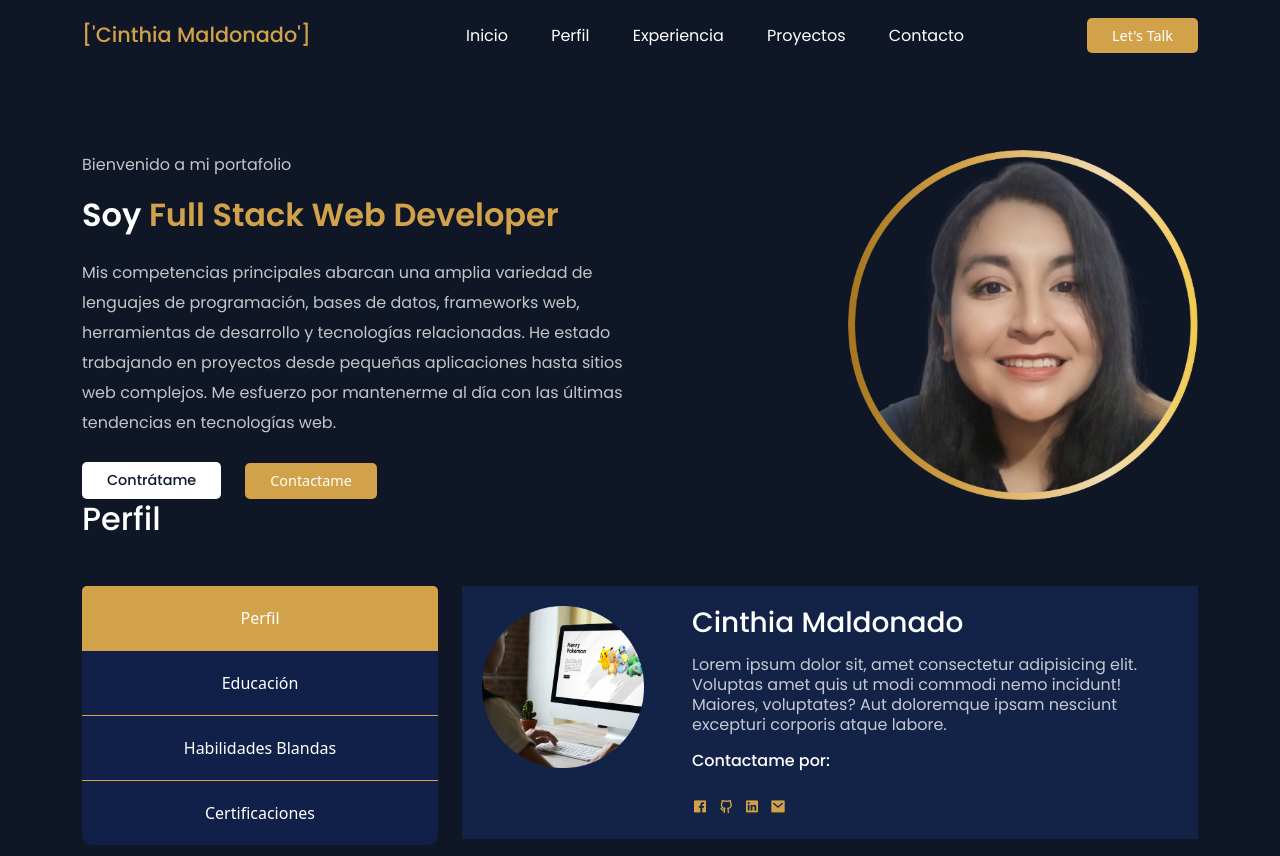
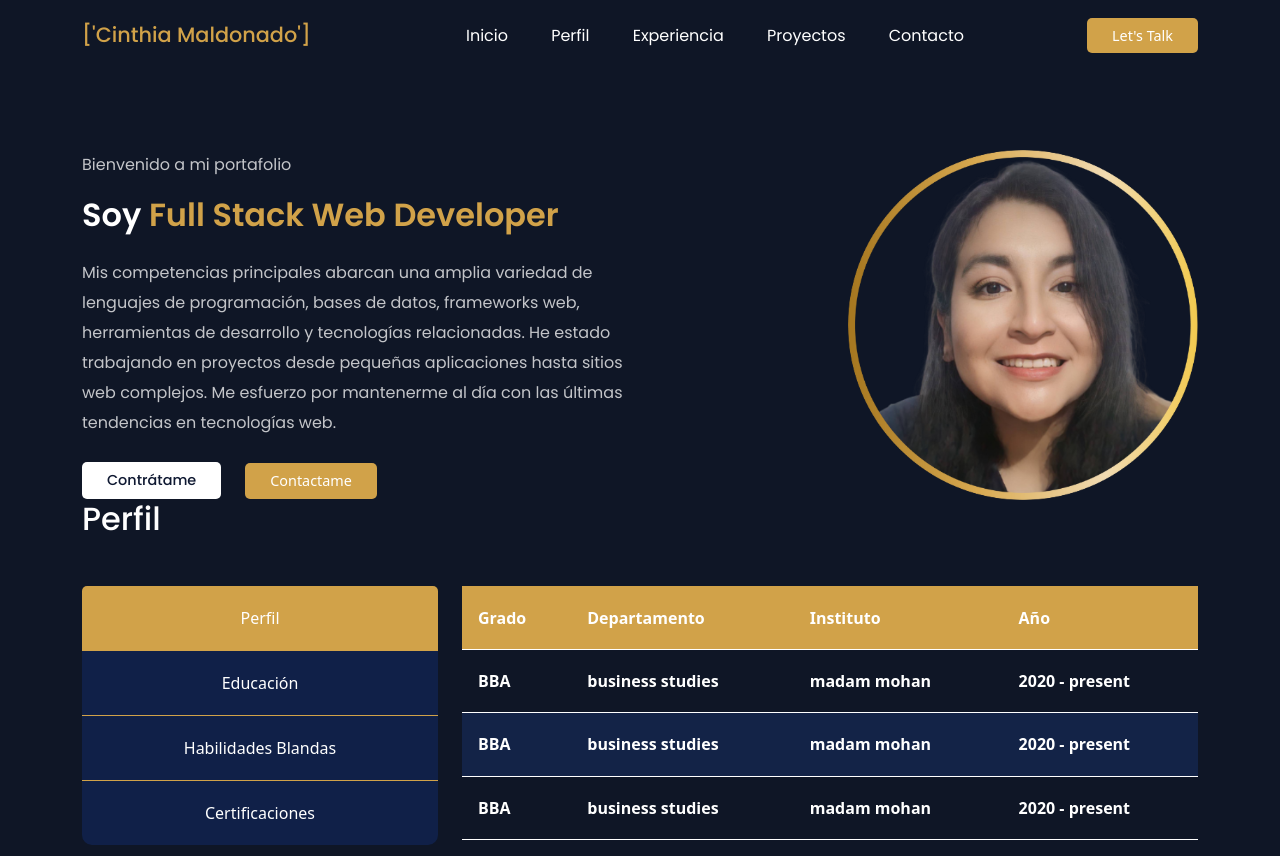
Before and after one commit to cinthiapiera/Portafolio, a React (Create React App) app: page / in a window 1280 px wide. Both pictures are taken after a click on the button "Educación". Built offline with nearby package versions, Linux system fonts and the light colour scheme.

Commit message:
skills :)

```diff
--- a/src/components/About/About.css
+++ b/src/components/About/About.css
@@ -29,7 +29,8 @@
 
 .perfil__content__wrapper {
     background: #132347;
-    padding: 20px;
+    padding: 30px;
+    border-radius: 10px;
 }
 
 .perfil__content h3{
@@ -46,7 +47,9 @@
 }
 
 .perfil__img{
-    /* background: white; */
+    background: #d1a249;
+    border-radius: 10px;
+    height: 185px;
 }
 
 .social__links span{
--- a/src/components/About/About.jsx
+++ b/src/components/About/About.jsx
@@ -1,9 +1,12 @@
-import React from 'react';
+import React, { useState} from 'react';
 import './About.css';
 import { Container, Row, Col } from 'reactstrap';
 import perfil from '../../assests/perfil.png';
+import Education from './Education';
+import Skills from './Skills';
 
 const About = () => {
+    const [perfilFilter, setPerfilFilter] = useState('PERFIL');
   return (
     <section id='perfil'>
         <Container>
@@ -13,14 +16,15 @@ const About = () => {
                 </Col>
                 <Col lg='4' md='3'>
                     <div className="perfil__btns d-flex flex-column align-items-center">
-                        <button className="perfil__btn perfil__btn-active ">Perfil</button>
-                        <button className="perfil__btn">Educación</button>
-                        <button className="perfil__btn">Habilidades Blandas</button>
-                        <button className="perfil__btn">Certificaciones</button>
+                        <button className="perfil__btn perfil__btn-active" onClick={()=>setPerfilFilter('PERFIL')}>Perfil</button>
+                        <button className="perfil__btn" onClick={()=>setPerfilFilter('EDUCACION')}>Educación</button>
+                        <button className="perfil__btn" onClick={()=>setPerfilFilter('SKILLS')}>Habilidades Blandas</button>
+                        <button className="perfil__btn" >Certificaciones</button>
                     </div>
                 </Col>
                 <Col lg='8' md='9'>
-                    <div className="perfil__content__wrapper d-flex gap-5">
+                    {
+                        perfilFilter === 'PERFIL' &&  <div className="perfil__content__wrapper d-flex gap-5">
                         <div className="perfil__img w-25">
                             <img src={perfil} alt="" className='w-100'/>
                         </div>
@@ -28,7 +32,7 @@ const About = () => {
                             <h3>Cinthia Maldonado</h3>
                             <p>Lorem ipsum dolor sit, amet consectetur adipisicing elit. Voluptas amet quis ut modi commodi nemo incidunt! Maiores, voluptates? Aut doloremque ipsam nesciunt excepturi corporis atque labore.</p>
                             <div className="social__links">
-                                <h6 className='mb-4'>Contactame por:</h6>
+                                <h6 className='mb-3'>Contactame por:</h6>
                                 <span><a href="#f"><i class="ri-facebook-box-fill"></i></a></span>
                                 <span><a href="#g"><i class="ri-github-line"></i></a></span>
                                 <span><a href="#l"><i class="ri-linkedin-box-fill"></i></a></span>
@@ -36,6 +40,13 @@ const About = () => {
                             </div>
                         </div>
                     </div>
+                    }
+                    {
+                        perfilFilter === 'EDUCACION' && <Education/>
+                    }
+                    {
+                        perfilFilter === 'SKILLS' && <Skills/>
+                    }
                 </Col>
             </Row>
         </Container>
--- /dev/null
+++ b/src/components/About/Education.css
@@ -0,0 +1,26 @@
+.table{
+    border: none;
+    border-collapse: collapse;
+    bottom: 1px solid #132347;
+    border-radius: 5px;
+}
+
+th,td{
+    padding: 1.2rem 1rem !important;
+    font-size: 1rem;
+}
+
+thead{
+    background: #d1a249;
+    color: #fff;
+}
+
+tr{
+    font-size: 0.9rem;
+    color: #fff;
+    font-weight: 400;
+}
+
+tr:nth-child(even){
+    background: #132347;
+}
--- /dev/null
+++ b/src/components/About/Education.jsx
@@ -0,0 +1,39 @@
+import React from 'react';
+import './Education.css';
+
+const Education = () => {
+  return (
+    <table className='table'>
+        <thead>
+            <tr>
+                <th>Grado</th>
+                <th>Departamento</th>
+                <th>Instituto</th>
+                <th>Año</th>
+            </tr>
+        </thead>
+        <tbody>
+            <tr>
+                <th>BBA</th>
+                <th>business studies</th>
+                <th>madam mohan</th>
+                <th>2020 - present</th>
+            </tr>
+            <tr>
+                <th>BBA</th>
+                <th>business studies</th>
+                <th>madam mohan</th>
+                <th>2020 - present</th>
+            </tr>
+            <tr>
+                <th>BBA</th>
+                <th>business studies</th>
+                <th>madam mohan</th>
+                <th>2020 - present</th>
+            </tr>
+        </tbody>
+    </table>
+  )
+}
+
+export default Education
--- /dev/null
+++ b/src/components/About/Skills.css
@@ -0,0 +1,32 @@
+.skills__wrapper{
+    background: #132347;
+    padding: 20px;
+    border-radius: 10px;
+}
+
+.skill__bar{
+    height: 5px;
+    width: 100%;
+    position: relative;
+    background: #c1ceff;
+    z-index: 999;
+}
+
+.skill__bar-percentage{
+    background: #7865ff;
+    width: 50%;
+    height: 5px;
+    position: absolute;
+    z-index: 1000;
+    top: 0;
+    left: 0;
+    border-radius: 50px;
+}
+
+.skill__title span{
+    color: #fff;
+}
+
+.skill__title{
+    margin-bottom: 10px;
+}
--- /dev/null
+++ b/src/components/About/Skills.jsx
@@ -0,0 +1,80 @@
+import React from 'react';
+import './Skills.css';
+
+const frontendSkills = [
+    {
+        title: 'HTML/CSS',
+        percentage: '90%'
+    },
+    {
+        title: 'JavaScript',
+        percentage: '85%'
+    },
+    {
+        title: 'React.js',
+        percentage: '65%'
+    },
+    {
+        title: 'Redux',
+        percentage: '75%'
+    }
+]
+
+const backendSkills = [
+    {
+        title: 'Node.js',
+        percentage: '50%'
+    },
+    {
+        title: 'Express.js',
+        percentage: '85%'
+    },
+    {
+        title: 'Sequelize',
+        percentage: '25%'
+    },
+    {
+        title: 'PostgreSQL',
+        percentage: '95%'
+    }
+]
+
+const Skills = () => {
+  return (
+    <div className="skills__wrapper d-flex gap-5">
+        <div className="frontend__skill w-50">
+            {
+                frontendSkills.map((item,index)=>(
+                    <SkillItem key={index} title={item.title} percentage={item.percentage}/>
+                ))
+            }
+        </div>
+        <div className="backend__skill w-50">
+            {
+                backendSkills.map((item,index)=>(
+                    <SkillItem key={index} title={item.title} percentage={item.percentage}/>
+                ))
+            }
+        </div>
+    </div>
+  )
+}
+
+const SkillItem = ({title, percentage}) => {
+    return(
+        <div className="skill__data mb-3">
+            <div className="skill__title d-flex align-items-center justify-content-between">
+                <h6>{title}</h6>
+                <span>{percentage}</span>
+            </div>
+            <div className="skill__bar">
+                <span className="skill__bar-percentage" style={{width:`${percentage}`
+                }}>
+
+                </span>
+            </div>
+        </div>
+    )
+}
+
+export default Skills
```
